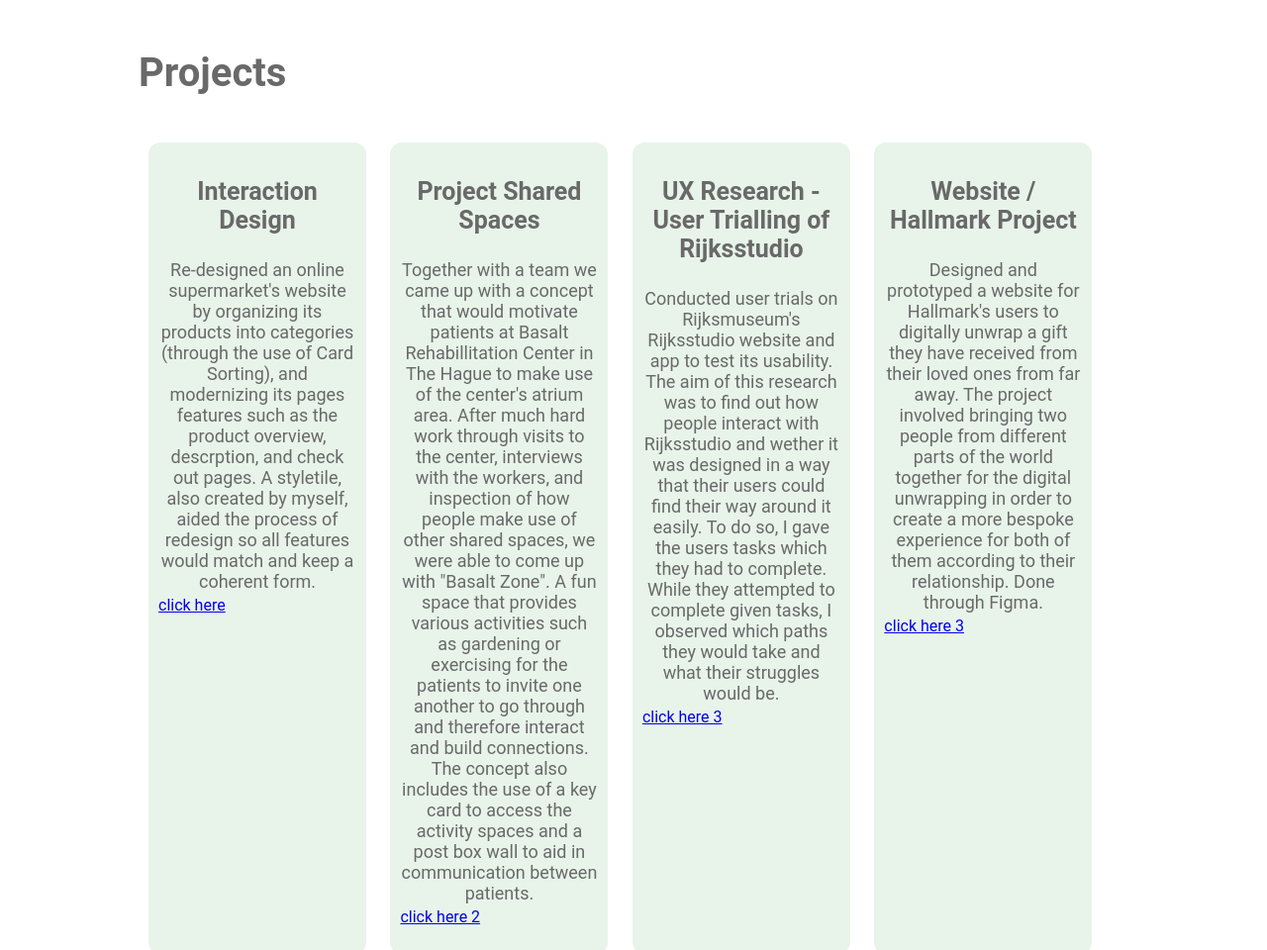
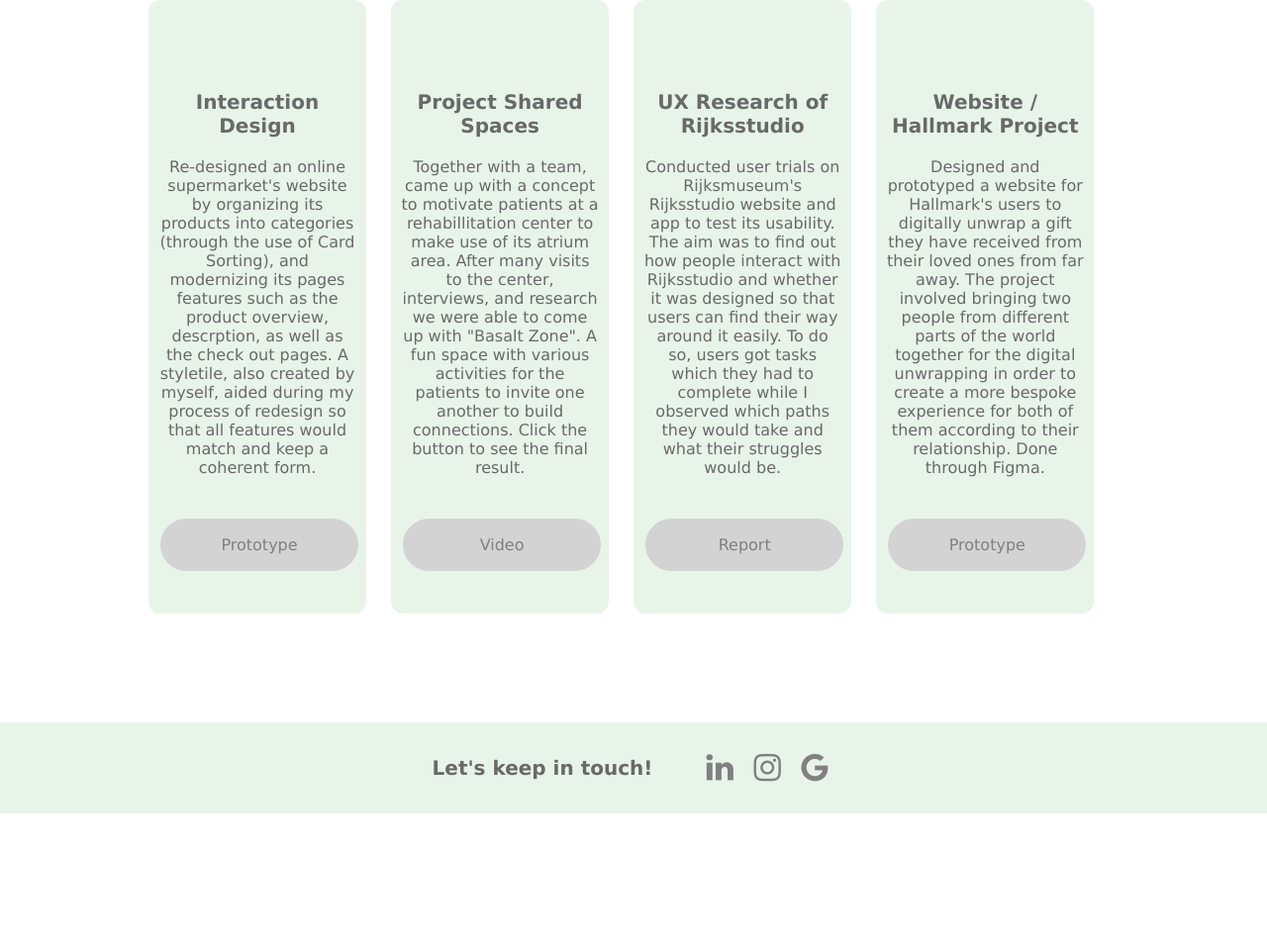
Before and after one commit to jSalern0/OPdev, a plain HTML site: page indexOP.html in a window 1280 px wide. Shown: the part 902-1862 px from the top of the page at 99% size. After the commit the page ends 1724 px from the top, so only its background shows below. Drawn offline with Linux system fonts and the light colour scheme.

Commit message:
Final Fixes and adjustments
fonts, images, links

```diff
--- a/css/stylesheet.css
+++ b/css/stylesheet.css
@@ -4,19 +4,21 @@ html {
 }
 
 
-.ju{
-    position: fixed;
+/*.ju{
+    position: absolute;
     left: 0px;
-    bottom: 0px;
+    top: 50%;
 }
-
+*/
 
 header {
-  background: #dimgray;
+
     background-color: #E8F4EA;
-  width: 100%;
+    font-family: 'verdana';
+    width: 100%;
   position: fixed;
   top: 0px;
+
 }
 
 header::after {
@@ -29,20 +31,23 @@ body {
 
     color: dimgray;
   margin: auto;
-  font-family: 'Roboto+Condensed', sans-serif;
+  font-family: 'verdana', sans-serif;
+  font-weight: lighter;
 }
 
 h1 {
    color: dimgray;
   font-size: 80px;
-  font-family: 'Roboto';
+  font-weight: lighter;
+  font-family: 'verdana';
   line-height: 0;
 }
 
 h2 {
     color: dimgray;
   font-size: 40px;
-  font-family: 'Roboto';
+  font-family: 'verdana';
+    font-weight: lighter;
   line-height: 0%;
   max-width: 1000px;
   margin: auto;
@@ -50,22 +55,28 @@ h2 {
 }
 
 h3 {
-    font-family: 'Roboto';
+    font-family: 'verdana';
     color: dimgray;
-  font-size: 25px;
+  font-size: 20px;
   text-align: center;
 }
 
 p {
-    font-family: 'Roboto';
+    font-family: 'verdana';
     text-align: center;
     color: dimgray;
   margin-top: -0%;
-  font-size: 18px;
+  font-size: 16px;
   max-width: 1000px;
   margin: auto;
   padding-bottom: 2%;
 }
+
+a {
+    color: grey;
+    text-decoration: none;
+}
+
 
 .line{
     border: #E8F4EA;
@@ -83,9 +94,11 @@ p {
   width: 95%;
   margin: 1%;
   float: left;
-  font-family: 'Roboto';
+  font-family: 'verdana';
   font-weight: ;
   padding: auto;
+  border: grey;
+
 }
 
 nav {
@@ -127,18 +140,11 @@ nav a:hover {
 
 }
 
-.description {
-  display: flex;
-  flex-direction: column;
-  align-items: center;
-  width: auto;
-  font-size: 30px;
-  font-family: 'Roboto';
-  margin-bottom: 10%;
-}
+
 
 .About {
-  background: white;
+    background: url(../images/ju.png);
+    background-repeat: repeat-y;
   color: black;
     margin: auto;
   padding-bottom: 100px;
@@ -153,38 +159,60 @@ nav a:hover {
 }
 
 .proj_box{
-    font-family: 'Roboto';
+    font-family: 'verdana';
     padding: 10px;
     margin: 10px;
-    padding-top: auto;
+
     display: inline-table;
    width: 200px;
-   height: 800px;
+   height: 600px;
    align-items: center;
    background-color: #E8F4EA;
    border: white;
    border-radius: 12px;
 }
 
-.contact {
-    background: #E8F4EA;
-  display: flex;
-  flex-direction: column;
-  justify-content: center;
-  align-items: center;
-  margin-top: auto;
-  margin: auto;
-  padding: 60px;
+
+.botao{
+    position: relative;
+    top: 510px;
 
 }
 
-.contact h2 {
-    font-family: 'Roboto';
-  margin-top: auto;
-  padding: 30px 3%;
-  background-color: #E8F4EA;
-  border: 3px solid dimgrey;
-  border-radius: 12px;
+
+.button {
+    padding: 15px 32px;
+  text-align: center;
+
+  font-family: 'verdana';
+  font-size: 16px;
+  margin: 4px 2px;
+  cursor: pointer;
+}
+
+.button1 {
+  background-color: lightgrey;
+width: 100%;
+  color: black;
+  border: 2px solid lightgrey;
+  border-radius: 48px;
+
+}
+
+
+
+
+
+.contact {
+
+    background: #E8F4EA;
+    display: flex;
+
+    justify-content: center;
+    align-items: center;
+        margin: auto;
+    font-family: 'sans-serif;';
+
 }
 
 footer {
@@ -193,20 +221,19 @@ footer {
 }
 
 footer ul {
-  align-items: center;
-  display: inline-block;
-  padding: 30px;
-  margin-top: auto;
+    display: inline-block;
+
+
 }
 
 .fa {
-  padding: 20px;
-  font-size: 30px;
-  width: 30px;
+    float: right;
+  padding: 14px;
+  width: 20px;
   text-align: center;
   text-decoration: none;
-  margin: 5px 2px;
-  border-radius: 50%;
+
+
 }
 
 .fa:hover {
--- a/indexOP.html
+++ b/indexOP.html
@@ -4,9 +4,7 @@
    <main>
     <link rel="stylesheet" href="css/stylesheet.css">
 
-<div class="ju">
-          <img src="images/ju.png" alt="JULLYA">
-</div>
+
 
             <header>
 
@@ -23,16 +21,17 @@
               </div>
             </header>
 
-
            <body>
 
           <section class="name-section">
+           <!-- <div class="ju">
+                        <img src="images/ju.png" alt="JULLYA">
+                      </div> -->
             <h1>Jullya Salerno</h1>
+            <p>User experience design student at The Hague University</p>
           </section>
 
-          <section class="description">
-            <p>User experience design student at The Hague University</p>
-          </section>
+
 
           <div class="line">
             <p></p>
@@ -71,29 +70,41 @@
 
 
              <div class="proj_box">
-              <h3>Interaction Design</h3>
-               <p>Re-designed an online supermarket's website by organizing its products into categories (through the use of Card Sorting), and modernizing its pages features such as the product overview, descrption, and check out pages. A styletile, also created by myself, aided the process of redesign so all features would match and keep a coherent form.</p>
-               <a href="https://youtube.com">click here</a>
+               <div class="botao">
+               <button class="button button1"><a href="https://www.figma.com/proto/UoXc2DiGqtQDTQ0QV4EZLG/ID2-Dutchie?node-id=77%3A2&scaling=scale-down&page-id=70%3A0">Prototype</a></button>
              </div>
+             <h3>Interaction Design</h3>
+               <p>Re-designed an online supermarket's website by organizing its products into categories (through the use of Card Sorting), and modernizing its pages features such as the product overview, descrption, as well as the check out pages. A styletile, also created by myself, aided during my process of redesign so that all features would match and keep a coherent form.</p>
+
+           </div>
 
 
              <div class="proj_box">
+              <div class="botao">
+                <button class="button button1"><a href="https://www.youtube.com/watch?app=desktop&v=RkBvOQA2zVM">Video</a></button>
+                </div>
               <h3>Project Shared Spaces</h3>
-               <p>Together with a team we came up with a concept that would motivate patients at Basalt Rehabillitation Center in The Hague to make use of the center's atrium area. After much hard work through visits to the center, interviews with the workers, and inspection of how people make use of other shared spaces, we were able to come up with "Basalt Zone". A fun space that provides various activities such as gardening or exercising for the patients to invite one another to go through and therefore interact and build connections. The concept also includes the use of a key card to access the activity spaces and a post box wall to aid in communication between patients.</p>
-               <a href="https://youtube.com">click here 2</a>
-             </div>
+               <p>Together with a team, came up with a concept to motivate patients at a rehabillitation center to make use of its atrium area. After many visits to the center, interviews, and research we were able to come up with "Basalt Zone". A fun space with various activities for the patients to invite one another to build connections. Click the button to see the final result.</p>
+
+              </div>
 
              <div class="proj_box">
-              <h3>UX Research - User Trialling of Rijksstudio</h3>
-               <p>Conducted user trials on Rijksmuseum's Rijksstudio website and app to test its usability. The aim of this research was to find out how people interact with Rijksstudio and wether it was designed in a way that their users could find their way around it easily. To do so, I gave the users tasks which they had to complete. While they attempted to complete given tasks, I observed which paths they would take and what their struggles would be.</p>
-               <a href="https://youtube.com">click here 3</a>
-             </div>
+              <div class="botao">
+                <button class="button button1"><a href="Rijksstudio.pdf">Report</a></button>
+                </div>
+                <h3>UX Research of Rijksstudio</h3>
+               <p>Conducted user trials on Rijksmuseum's Rijksstudio website and app to test its usability. The aim was to find out how people interact with Rijksstudio and whether it was designed so that users can find their way around it easily. To do so, users got tasks which they had to complete while I observed which paths they would take and what their struggles would be.</p>
+
+              </div>
 
 
              <div class="proj_box">
-              <h3>Website / Hallmark Project</h3>
+               <div class="botao">
+                <button class="button button1"><a href="https://www.figma.com/proto/zedOXPvqiKXxAMTRPKe7UI/Digital-Unwrapping?scaling=scale-down&page-id=0%3A1&starting-point-node-id=42%3A6&node-id=42%3A6">Prototype</a></button>
+                </div>
+                <h3>Website / Hallmark Project</h3>
                <p>Designed and prototyped a website for Hallmark's users to digitally unwrap a gift they have received from their loved ones from far away. The project involved bringing two people from different parts of the world together for the digital unwrapping in order to create a more bespoke experience for both of them according to their relationship. Done through Figma.</p>
-               <a href="https://youtube.com">click here 3</a>
+
              </div>
 
 
@@ -108,13 +119,13 @@
               <link rel="stylesheet" href="https://cdnjs.cloudflare.com/ajax/libs/font-awesome/4.7.0/css/font-awesome.min.css">
 
               <a name="contactsection"></a>
-              <h2>Contact</h2>
+              <h3>Let's keep in touch!</h3>
               <ul class="contact-list">
-                <a href="mailto:jullya.salerno@gmail.com" class="fa fa-google fa-3x"></a>
-                <a href="https://www.instagram.com/theuxjullya/" class="fa fa-instagram fa-3x"></a>
-                <a href="https://www.linkedin.com/in/jullya-salerno" class="fa fa-linkedin fa-3x"></a>
+                <a href="mailto:jullya.salerno@gmail.com" class="fa fa-google fa-2x"></a>
+                <a href="https://www.instagram.com/theuxjullya/" class="fa fa-instagram fa-2x"></a>
+                <a href="https://www.linkedin.com/in/jullya-salerno" class="fa fa-linkedin fa-2x"></a>
                </ul>
-              <h3>Let's keep in touch!</h3>
+
 
             </section>
 
```
Also changed, not shown: images/ju.png, images/kkkk.png (added), images/not ju.png (renamed from images/afwfsefa.png), images/other.jpeg (renamed from images/WhatsApp Image 2022-02-26 at 23.48.39.jpeg), images/other.png (deleted), 1 other file.
